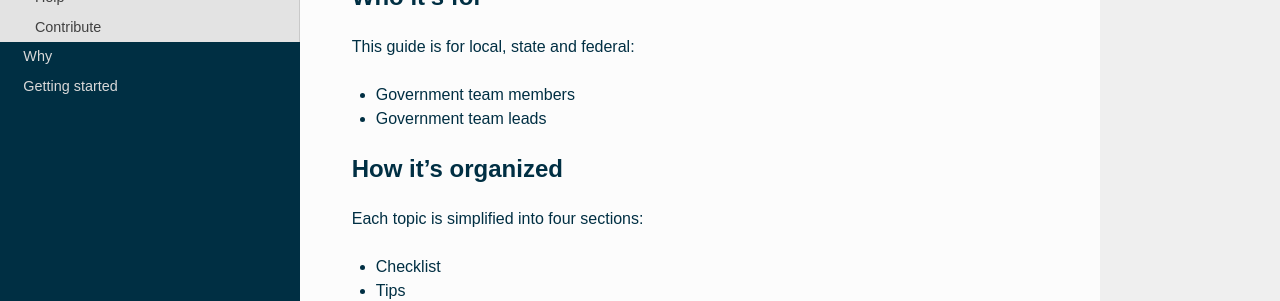
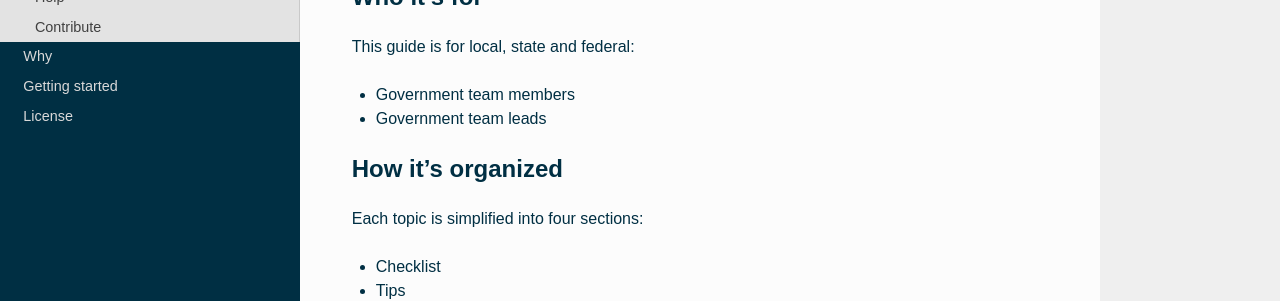
Before and after one commit to distributedgov/guide, an MkDocs documentation site: the page built from docs/README.md, in a window 1280 px wide. Shown: the part 244-545 px from the top of the page. Built offline with MkDocs 1.6.1, drawn with Linux system fonts in a browser that asks for light colours; nearby versions of some CDN libraries; old or Windows-style settings are respelled for this version of MkDocs.

Commit message:
Update mkdocs.yml

```diff
--- a/mkdocs.yml
+++ b/mkdocs.yml
@@ -12,3 +12,4 @@ pages:
     - Welcome: README.md
     - Why: why.md
     - Getting started: getting-started.md
+    - License: license-info.md
```
